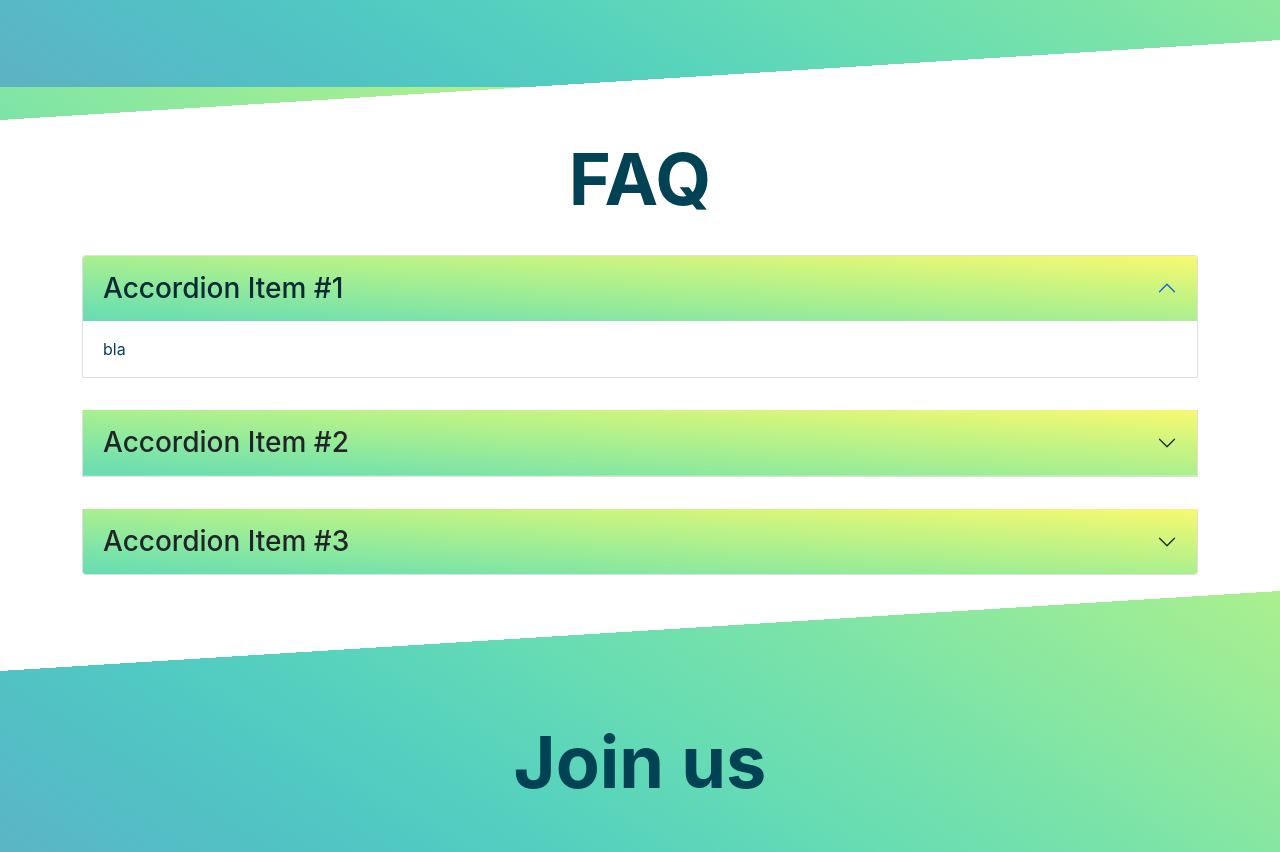
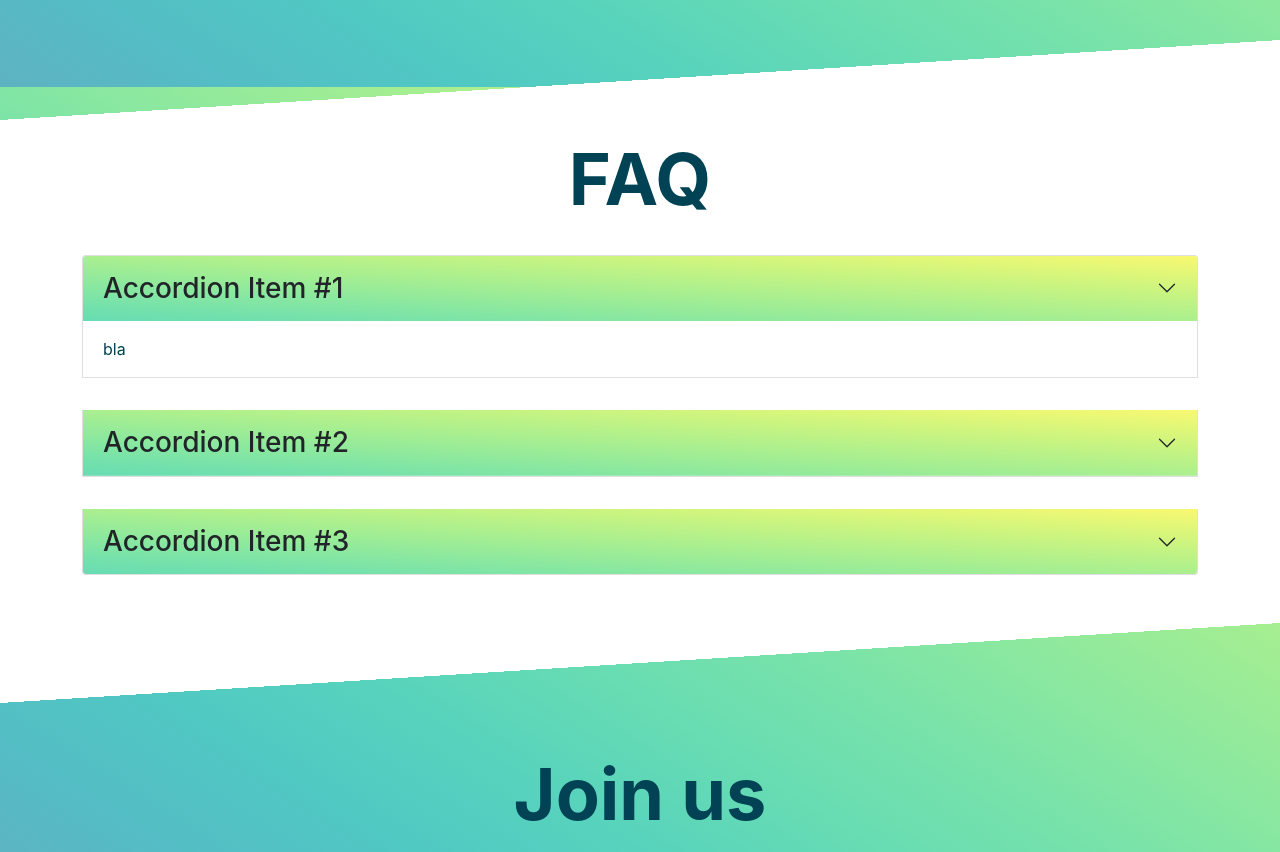
Before and after one commit to tadeas-drab/eventoget-next, a Next.js app: page / in a window 1280 px wide. Shown: the part 2313-3165 px from the top of the page. Built offline with nearby package versions, Linux system fonts and the light colour scheme.

Commit message:
faq pb 3 -> 5

```diff
--- a/pages/index.tsx
+++ b/pages/index.tsx
@@ -171,13 +171,13 @@ const Home: NextPage = () => {
 
       <div className='top-decor'></div>
       <div className='white-bg'>
-        <div className="container pt-3 pb-3">
+        <div className="container pt-3 pb-5">
           <h1 className='text-center fw-bold fs-55'>FAQ</h1>
 
           <div className="accordion" id="accordionExample">
             <div className="accordion-item">
               <h2 className="accordion-header" id="headingOne">
-                <button className="accordion-button" type="button" data-bs-toggle="collapse" data-bs-target="#collapseOne" aria-expanded="true" aria-controls="collapseOne">
+                <button className="accordion-button collapsed" type="button" data-bs-toggle="collapse" data-bs-target="#collapseOne" aria-expanded="true" aria-controls="collapseOne">
                   <h3 className='mb-0'>Accordion Item #1</h3>
                 </button>
               </h2>
```
